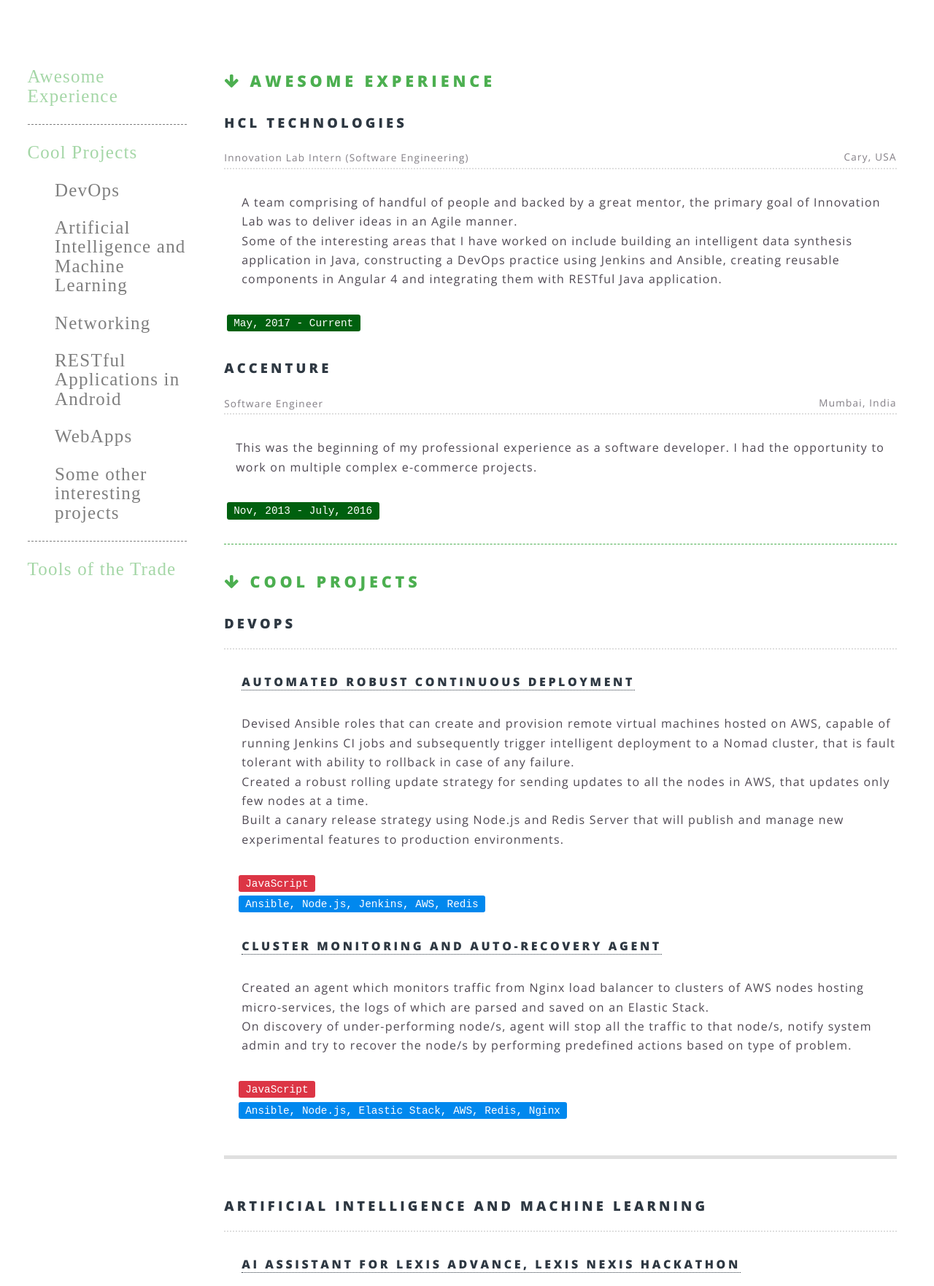
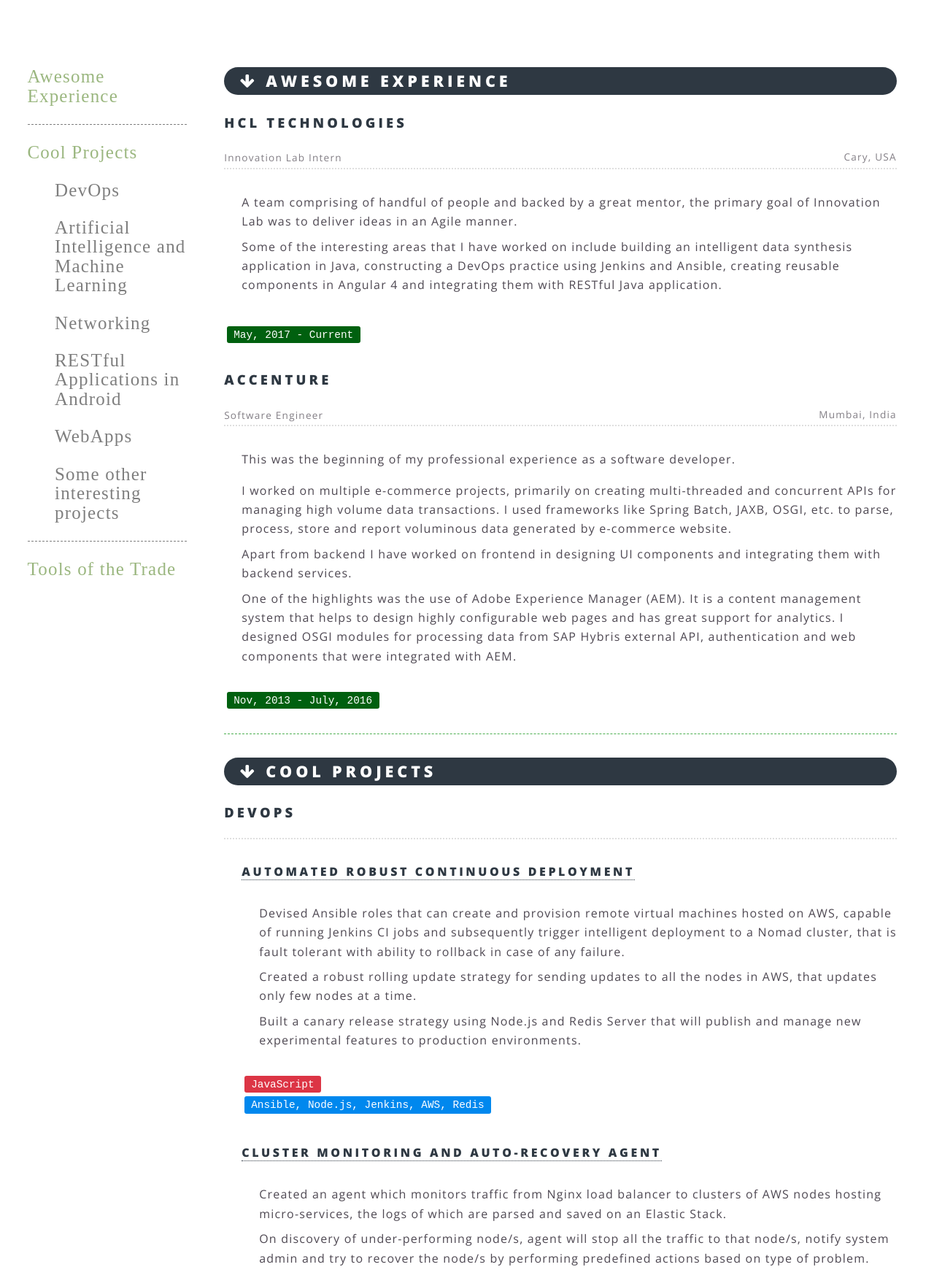
Before and after one commit to AtitShetty/AtitShetty.github.io, a Jekyll site: the page built from projects.html, in a window 1280 px wide, cut to the strip 497-2259 px from the top of the page. Shown: the whole strip at 73% size. Built offline with Jekyll 4.4.1, drawn with Linux system fonts in a browser that asks for light colours; some of the changed text lies outside the part shown.

Commit message:
added pages and css

```diff
--- a/_data/experiences.yml
+++ b/_data/experiences.yml
@@ -1,6 +1,6 @@
 - company_name: HCL Technologies
   link: hcl
-  title: Innovation Lab Intern (Software Engineering)
+  title: Innovation Lab Intern
   location: Cary, USA
   duration: May, 2017 - Current
   description: |
@@ -15,4 +15,10 @@
   location: Mumbai, India
   duration: Nov, 2013 - July, 2016
   description: |
-    This was the beginning of my professional experience as a software developer. I had the opportunity to work on multiple complex e-commerce  projects.
+    <li>This was the beginning of my professional experience as a software developer.<li>
+    <li>I worked on multiple e-commerce projects, primarily on creating multi-threaded and concurrent APIs for managing high volume data transactions.
+    I used frameworks like Spring Batch, JAXB, OSGI, etc. to parse, process, store and report voluminous data generated by e-commerce website.</li>
+    <li>Apart from backend I have worked on frontend in designing UI components and integrating them with backend services.</li>
+    <li>One of the highlights was the use of Adobe Experience Manager (AEM).
+    It is a content management system that helps to design highly configurable web pages and has great support for analytics.
+    I designed OSGI modules for processing data from SAP Hybris external API, authentication and web components that were integrated with AEM.</li>
--- a/_data/projects.yml
+++ b/_data/projects.yml
@@ -24,7 +24,8 @@
     - name: AI assistant for Lexis Advance, Lexis Nexis Hackathon
       link: https://github.com/AtitShetty/LexisNexisHackBot
       description: |
-        Built an interactive chat bot using NLP that can help find relevant information across multiple pages and data store of Lexis Advance System, by leveraging power of Node.js, Microsoft Bot Framework and Azure Services.
+        <li>Built an interactive chat bot using NLP that can help find relevant
+        information across multiple pages and data store of Lexis Advance System, by leveraging power of Node.js, Microsoft Bot Framework and Azure Services.</li>
       languages: JavaScript, Python
       technologies: Microsoft Bot Framework and Azure Services, Node.js
 
--- a/css/main.scss
+++ b/css/main.scss
@@ -1866,6 +1866,9 @@
 		list-style-type: none !important;
 		margin: 0;
 		padding: 0 0 0 1em;
+		li:not(:last-child){
+			padding-bottom: 0.5em;
+		}
 	}
 
 	section	{
@@ -1876,15 +1879,15 @@
 		}
 		code{
 			color:#fff;
-			background-color: #dc3545 !important;
+			background-color: #dc3545;
 			&.technologies{
-				background-color: #08e !important;
+				background-color: #08e;
 			}
 			&.languages{
-				background-color: #dc3545 !important;
+				background-color: #dc3545;
 			}
 			&.duration{
-				background-color: #00600f !important;
+				background-color: #00600f ;
 			}
 		}
 	}
@@ -1918,7 +1921,7 @@
 			font-family: serif;
 			font-size: 25px;
 			a.title{
-				color: #4CAF50;
+				color: #387002;
 			}
 			a	{
 				border: 0;
@@ -1972,8 +1975,11 @@
 }
 
 .project{
-	h2{
-		color: #4CAF50 !important;
+	h2.title{
+		color: #fff !important;
+		background-color: #2E3842 !important;
+		padding: 0 1em 0 1em;
+		border-radius: 20px;
 	}
 	margin-bottom: 2em;
 	border-bottom: 1px dashed #4CAF50;
@@ -1983,5 +1989,18 @@
 	.subtitle{
 		font-size: 0.85em;
 		opacity: 0.7;
-	}
-}
+		white-space: nowrap;
+	}
+}
+
+.project.technologies{
+	.wrapper{
+		padding: 4em 0 4em 0
+	}
+	h2,h3,h4,p {
+		color: #fff !important;
+	}
+	section{
+		background-color: #62727b;
+	}
+}
--- a/projects.html
+++ b/projects.html
@@ -5,11 +5,11 @@
 banner_img: idea1-blue.jpg
 ---
 <div class="project experience" id="experience">
-  <h2><span class="fa fa-arrow-down"></span> Awesome Experience</h2>
+  <h2 class="title"><span class="fa fa-arrow-down"></span> Awesome Experience</h2>
   <section>
     {% for exp in site.data.experiences %}
     <h3>{{ exp.company_name}}</h3>
-    <span class="subtitle">{{ exp.title}}</span><span style="float:right" class="subtitle">{{ exp.location }}</span>
+    <span class="subtitle">{{ exp.title}}</span>&nbsp;<span style="float:right" class="subtitle">{{ exp.location }}</span>
     <hr/>
     <p>
       <ul>
@@ -23,7 +23,7 @@
   </section>
 </div>
 <div class="project projects" id="projects">
-  <h2><span class="fa fa-arrow-down"></span> Cool Projects</h2>
+  <h2 class="title"><span class="fa fa-arrow-down"></span> Cool Projects</h2>
   {% for category in site.data.projects %}
   <div id="{{ category.link }}">
     <section>
@@ -34,7 +34,7 @@
           {% for project in category.projects %}
           <li>
             <h4><a href="{{ project.link }}">{{ project.name }}</a></h4>
-            <p>{{ project.description }}</p>
+            <p><ul>{{ project.description }}</ul></p>
             {% if project.languages or project.technologies %}
             <p>
               {% if project.languages %}<code class="languages" title="Languages">{{ project.languages }}</code><br/>{% endif %}
@@ -53,28 +53,37 @@
   {% endfor %}
 </div>
 <div class="project technologies" id="technologies">
-  <h2><span class="fa fa-arrow-down"></span> Tools of the Trade</h2>
-  <!-- <section class="wrapper style3 special" style="width:auto !important;">
+  <h2 class="title"><span class="fa fa-arrow-down"></span> Tools of the Trade</h2>
+  <section class="wrapper special">
     <div class="inner">
       <header class="major">
-  <h2>Accumsan mus tortor nunc aliquet</h2>
-  <p>Aliquam ut ex ut augue consectetur interdum. Donec amet imperdiet eleifend<br />
-  fringilla tincidunt. Nullam dui leo Aenean mi ligula, rhoncus ullamcorper.</p>
+
+        <p>The two most important things in Computer Science are <bold>Algorithms</bold> and <bold>Data Structures</bold>.<br/>
+        However, knowing few tools and languages can certainly get work done faster. </p>
         </header>
         <ul class="features">
-<li class="icon fa-paper-plane-o">
-<h3>Arcu accumsan</h3>
-<p>Augue consectetur sed interdum imperdiet et ipsum. Mauris lorem tincidunt nullam amet leo Aenean ligula consequat consequat.</p>
+          <li class="icon fa-language">
+            <h3>Languages</h3>
+            <p>Java, Ruby on Rails<br/>
+              JavaScript, Python<br/>
+              R, SQL, Prolog<br/>
+              HTML, CSS</p>
           </li>
-<li class="icon fa-laptop">
-<h3>Ac Augue Eget</h3>
-<p>Augue consectetur sed interdum imperdiet et ipsum. Mauris lorem tincidunt nullam amet leo Aenean ligula consequat consequat.</p>
+          <li class="icon fa-globe">
+            <h3>Environment</h3>
+            <p>Windows, Linux, Android<br/><br/>
+              Eclipse, AndroidStudio<br/>RubyMine, RStudio, Atom</p>
           </li>
-<li class="icon fa-code">
-<h3>Mus Scelerisque</h3>
-<p>Augue consectetur sed interdum imperdiet et ipsum. Mauris lorem tincidunt nullam amet leo Aenean ligula consequat consequat.</p>
+          <li class="icon fa-terminal">
+            <h3>Technologies</h3>
+            <p>Ansible, Puppet, Docker<br/><br/>
+              Elastic Stash, AWS, IBM Liberty, GIT, Nomad, Redis<br/><br/>
+              MS Bot Framework and Azure Services, Keras, Tensorflow<br/><br/>
+              Node.js, Play, Spring, ANTLR, Hibernate, IBM DB2, MySQL<br/><br/>
+              Angular 4, Android, Jekyll<br/><br/>
+              Adobe Experience Manager, Nginx, IBM WebSphere, Tomcat</p>
           </li>
-<li class="icon fa-headphones">
+          <!-- <li class="icon fa-headphones">
             <h3>Mauris Imperdiet</h3>
             <p>Augue consectetur sed interdum imperdiet et ipsum. Mauris lorem tincidunt nullam amet leo Aenean ligula consequat consequat.</p>
           </li>
@@ -85,8 +94,8 @@
           <li class="icon fa-flag-o">
             <h3>Tortor Ut</h3>
             <p>Augue consectetur sed interdum imperdiet et ipsum. Mauris lorem tincidunt nullam amet leo Aenean ligula consequat consequat.</p>
-</li>
+          </li> -->
         </ul>
       </div>
-</section> -->
+    </section>
   </div>
```
Also changed, not shown: about.html (added, +36 -0 lines). Lines whose indentation alone changed are shown as unchanged.
